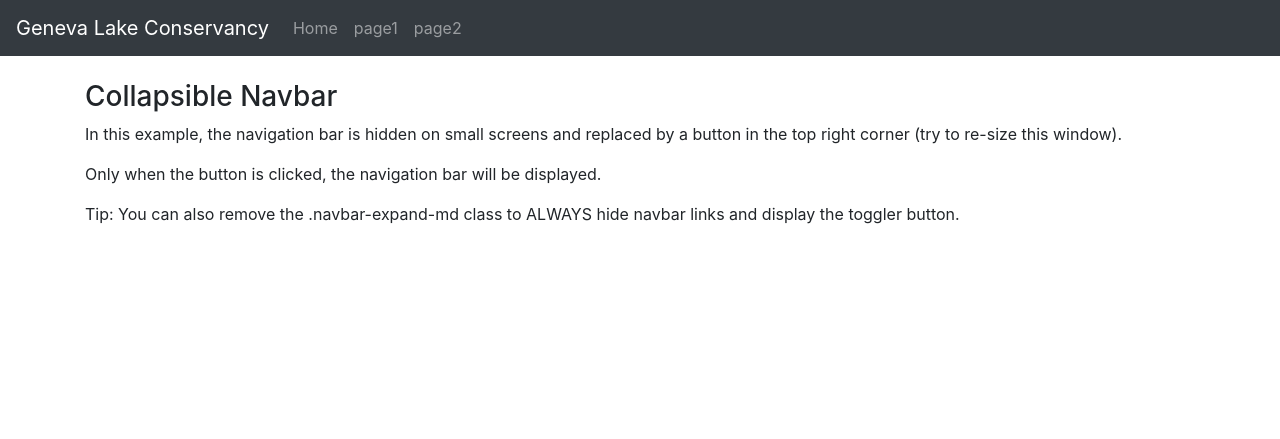
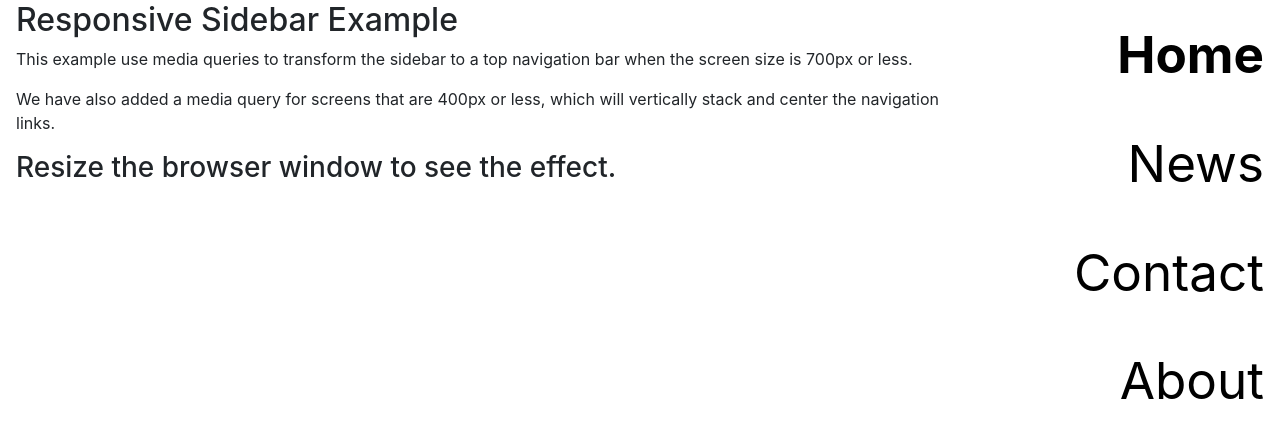
Before and after one commit to happlb/LG-Conservancy, a plain HTML site: page index.html in a window 1280 px wide. Drawn offline with nearby package versions, Linux system fonts and the light colour scheme.

Commit message:
looking sharp

```diff
--- a/index.html
+++ b/index.html
@@ -7,39 +7,23 @@
     <script src="https://stackpath.bootstrapcdn.com/bootstrap/4.4.1/js/bootstrap.min.js" integrity="sha384-wfSDF2E50Y2D1uUdj0O3uMBJnjuUD4Ih7YwaYd1iqfktj0Uod8GCExl3Og8ifwB6" crossorigin="anonymous"></script>
     <link rel="stylesheet" href="https://stackpath.bootstrapcdn.com/bootstrap/4.4.1/css/bootstrap.min.css" integrity="sha384-Vkoo8x4CGsO3+Hhxv8T/Q5PaXtkKtu6ug5TOeNV6gBiFeWPGFN9MuhOf23Q9Ifjh" crossorigin="anonymous">
     <script src="https://stackpath.bootstrapcdn.com/bootstrap/4.4.1/js/bootstrap.min.js" integrity="sha384-wfSDF2E50Y2D1uUdj0O3uMBJnjuUD4Ih7YwaYd1iqfktj0Uod8GCExl3Og8ifwB6" crossorigin="anonymous"></script>
-    <link rel="stylesheet" href="https://maxcdn.bootstrapcdn.com/bootstrap/4.4.1/css/bootstrap.min.css">
-    <script src="https://ajax.googleapis.com/ajax/libs/jquery/3.4.1/jquery.min.js"></script>
-    <script src="https://cdnjs.cloudflare.com/ajax/libs/popper.js/1.16.0/umd/popper.min.js"></script>
-    <script src="https://maxcdn.bootstrapcdn.com/bootstrap/4.4.1/js/bootstrap.min.js"></script>
 </head>
 
+
 <body>
-    <nav class="navbar navbar-expand-md bg-dark navbar-dark">
-        <a class="navbar-brand" href="#index.html">Geneva Lake Conservancy</a>
-        <button class="navbar-toggler" type="button" data-toggle="collapse" data-target="#collapsibleNavbar">
-            <span class="navbar-toggler-icon"></span>
-        </button>
-        <div class="collapse navbar-collapse" id="collapsibleNavbar">
-            <ul class="navbar-nav">
-                <li class="nav-item">
-                    <a class="nav-link" href="#">Home</a>
-                </li>
-                <li class="nav-item">
-                    <a class="nav-link" href="#">page1</a>
-                </li>
-                <li class="nav-item">
-                    <a class="nav-link" href="#">page2</a>
-                </li>
-            </ul>
-        </div>
-    </nav>
-    <br>
 
-    <div class="container">
-        <h3>Collapsible Navbar</h3>
-        <p>In this example, the navigation bar is hidden on small screens and replaced by a button in the top right corner (try to re-size this window).</p>
-        <p>Only when the button is clicked, the navigation bar will be displayed.</p>
-        <p>Tip: You can also remove the .navbar-expand-md class to ALWAYS hide navbar links and display the toggler button.</p>
+    <div class="sidebar">
+        <a class="active" href="#home">Home</a>
+        <a href="#news">News</a>
+        <a href="#contact">Contact</a>
+        <a href="#about">About</a>
+    </div>
+
+    <div class="content">
+        <h2>Responsive Sidebar Example</h2>
+        <p>This example use media queries to transform the sidebar to a top navigation bar when the screen size is 700px or less.</p>
+        <p>We have also added a media query for screens that are 400px or less, which will vertically stack and center the navigation links.</p>
+        <h3>Resize the browser window to see the effect.</h3>
     </div>
 
 </body>
--- a/style.css
+++ b/style.css
@@ -1,12 +1,63 @@
-#logo-img {
-    background: url(logo.png) no-repeat;
-    width: 420px;
-    height: 143px;
-    margin: 10px 15px 10px 0;
+body {
+    margin: 0;
+    font-family: "Lato", sans-serif;
 }
-header > .navbar .nav-link {
-    font-size: 5vw;
-    padding-right: 2vw;
-    color: green;
-    font-weight: bold;
+
+.sidebar {
+    margin: 0;
+    padding: 0;
+    width: 20vw;
+    background-color: white;
+    position: fixed;
+    top: 0;
+    right: 0;
+    height: 100%;
+    overflow: auto;
+    font-size: 4vw;
 }
+
+    .sidebar a {
+        display: block;
+        color: black;
+        padding: 16px;
+        text-decoration: none;
+        float: right;
+    }
+
+        .sidebar a.active {
+            color: black;
+            font-weight: bold;
+        }
+
+        .sidebar a:hover:not(.active) {
+            color: black;
+        }
+
+div.content {
+    margin-right: 25vw;
+    padding: 1px 16px;
+    height: 1000px;
+}
+
+@media screen and (max-width: 700px) {
+    .sidebar {
+        width: 100%;
+        height: auto;
+        position: relative;
+    }
+
+        .sidebar a {
+            float: right;
+        }
+
+    div.content {
+        margin-left: 0;
+    }
+}
+
+@media screen and (max-width: 400px) {
+    .sidebar a {
+        text-align: center;
+        float: none;
+    }
+}
```
